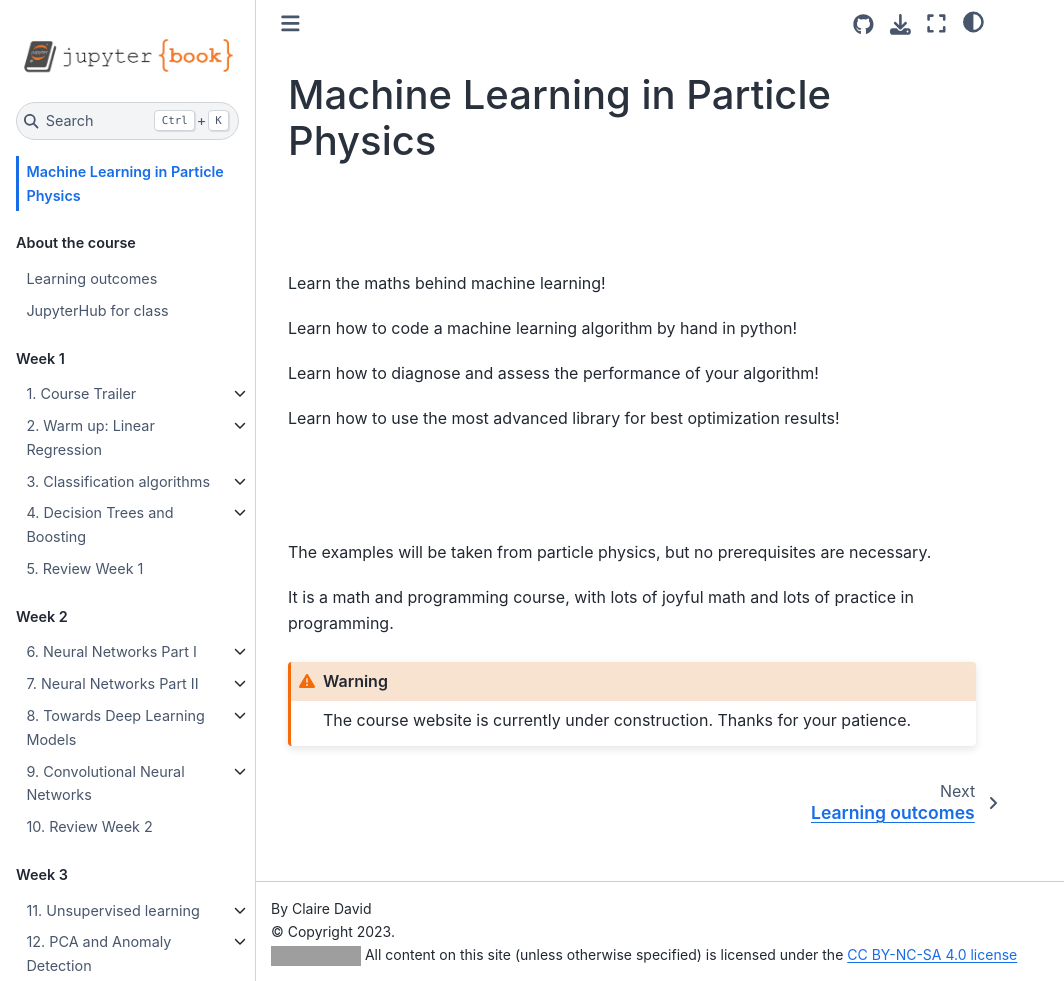
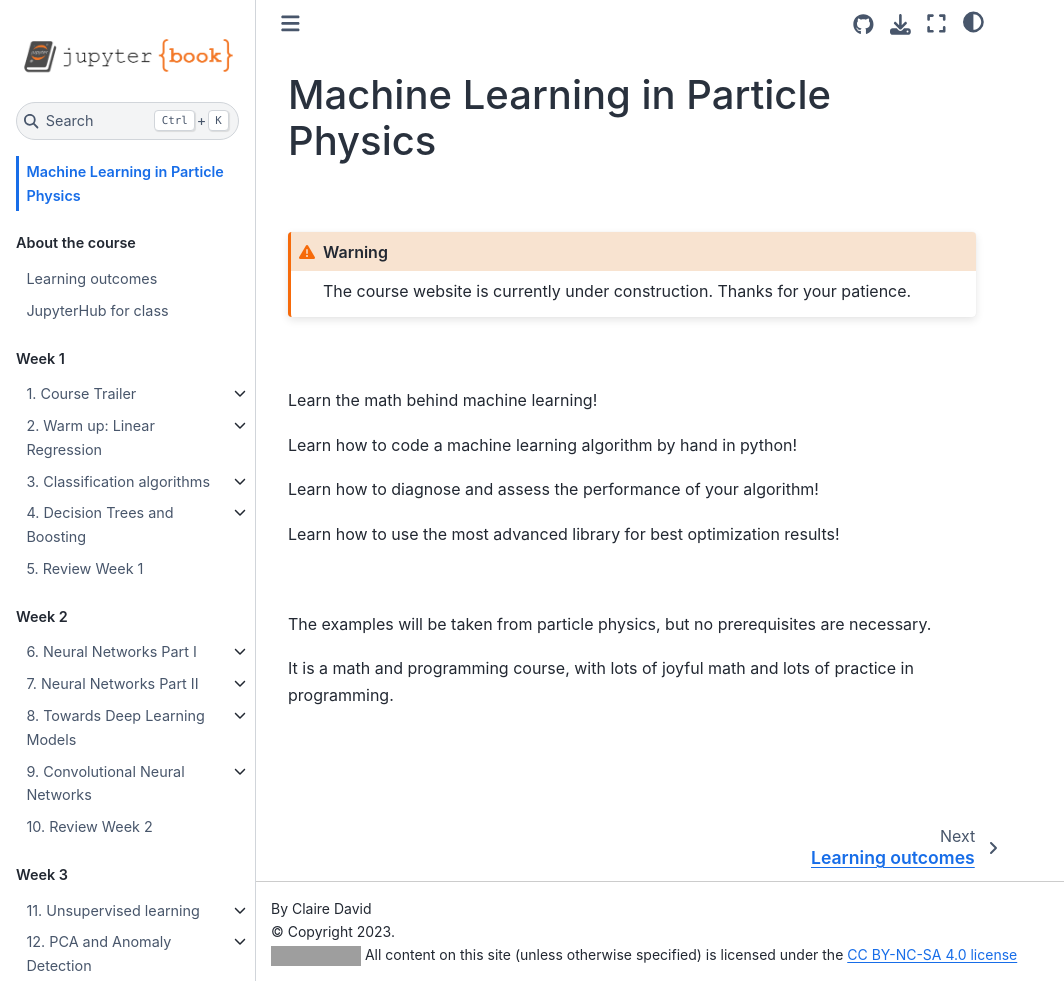
Before and after one commit to clairedavid/ml_in_hep, a Jupyter Book: the page built from intro.md, in a window 1280 px wide and 981 px high. Shown: the whole window, without its empty margins (0-1064 px from the left). Built offline with Jupyter Book 1.0.4 settings and Sphinx 7.4.7 and the Sphinx Book theme 1.1.4, drawn with Linux system fonts in a browser that asks for light colours; pages that are not in the unit, such as notebooks, are missing from menus; grey boxes are pictures that could not be loaded.

Commit message:
Fix title tuto5

````diff
--- a/intro.md
+++ b/intro.md
@@ -2,9 +2,12 @@
 
 &nbsp;
 
+```{warning} The course website is currently under construction. Thanks for your patience.
+```
+
 &nbsp;
 
-Learn the maths behind machine learning!
+Learn the math behind machine learning!
 
 Learn how to code a machine learning algorithm by hand in python!
 
@@ -14,12 +17,10 @@
 
 &nbsp;
 
-&nbsp;
-
 The examples will be taken from particle physics, but no prerequisites are necessary.
 
 It is a math and programming course, with lots of joyful math and lots of practice in programming.
 
+&nbsp;
 
-```{warning} The course website is currently under construction. Thanks for your patience.
-```
+&nbsp;
````
Also changed, not shown: tutorials/t05_anomaly_detection.md (+1 -1 lines).
